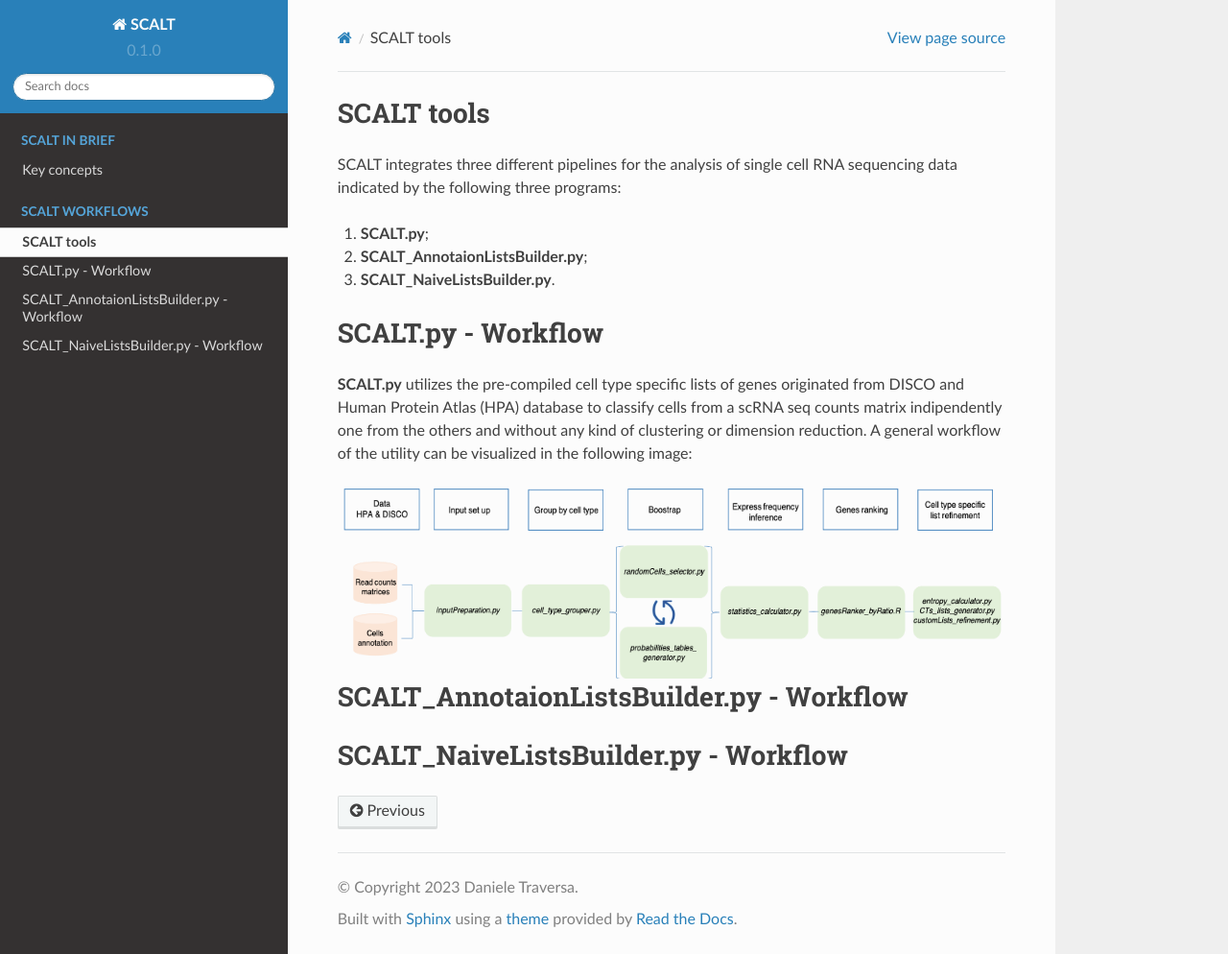
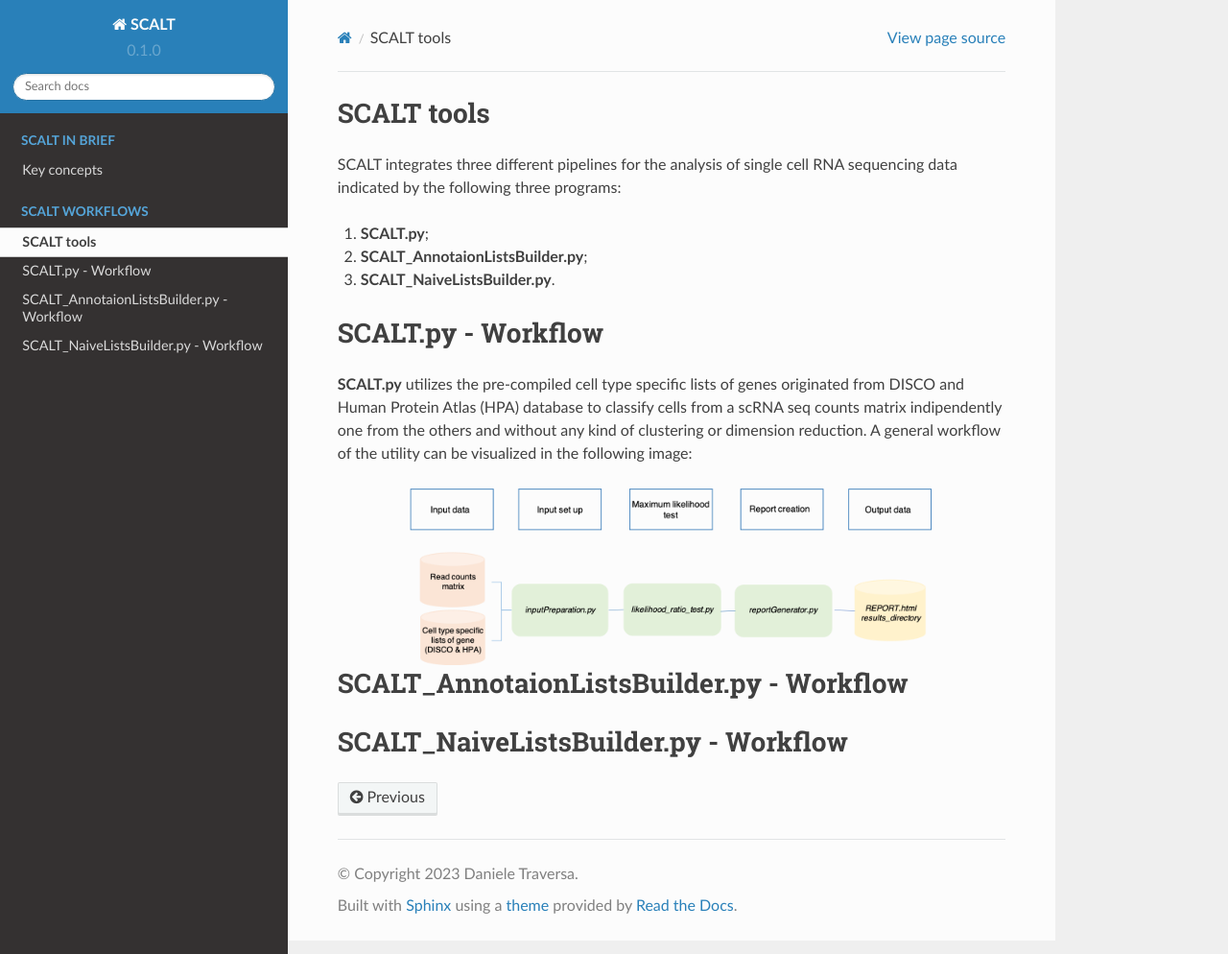
Before and after one commit to danitrave/CapitalCitiesGame, a Sphinx documentation site: the page built from docs/source/workflows.rst, in a window 1280 px wide and 994 px high. Shown: the whole window at 96% size. Built offline with Sphinx 7.4.7 and the Read the Docs theme 2.0.0, drawn with Linux system fonts in a browser that asks for light colours.

Commit message:
Update workflows.rst

```diff
--- a/docs/source/workflows.rst
+++ b/docs/source/workflows.rst
@@ -12,7 +12,7 @@ SCALT.py - Workflow
 
 **SCALT.py** utilizes the pre-compiled cell type specific lists of genes originated from DISCO and Human Protein Atlas (HPA) database to classify cells from a scRNA seq counts matrix indipendently one from the others and without any kind of clustering or dimension reduction. A general workflow of the utility can be visualized in the following image:
 
-.. figure:: pictures/scalt_cts_workflow.png
+.. figure:: pictures/SCALT_workflow.png
    :align: center
    :scale: 40%
 
```
